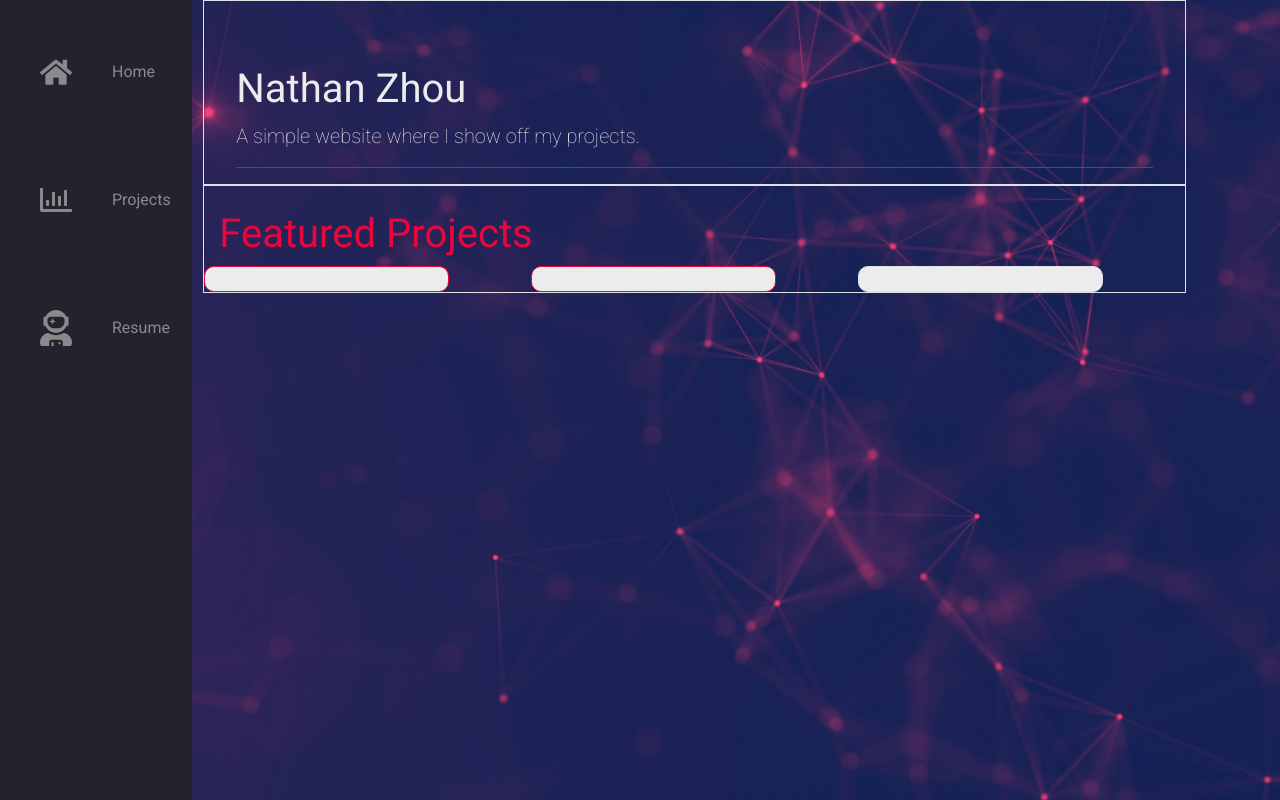
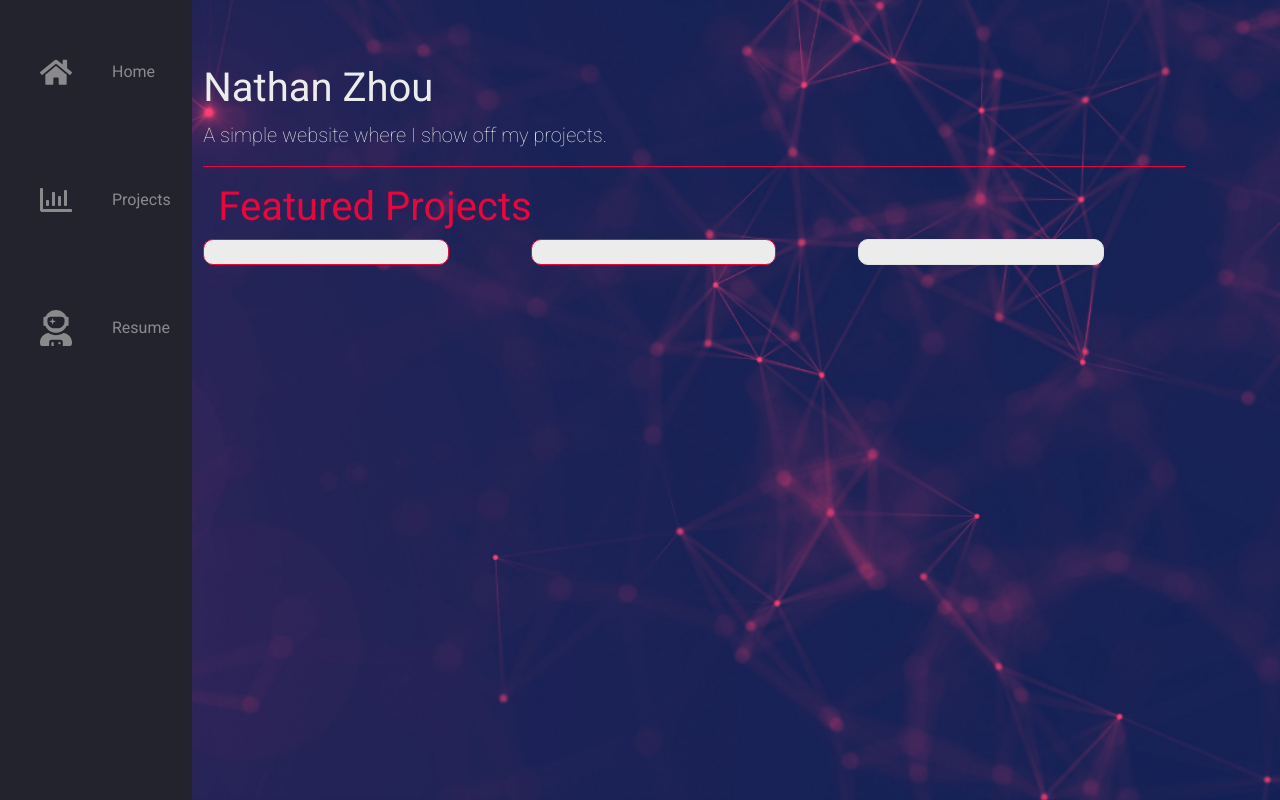
Before and after one commit to NatZhou99/NathanPRSite, a Flask app: page / in a window 1280 px wide. Run offline with Flask 2, Linux system fonts and the light colour scheme; some libraries are stand-ins or nearby versions.

Commit message:
fixing Home Page

```diff
--- a/PRsite/app/static/styles.css
+++ b/PRsite/app/static/styles.css
@@ -116,8 +116,9 @@ hr{
 
   .jumbo {
     text-align: Left;
-    margin-bottom: 0;
-    padding-bottom: 0;
+    margin: 0;
+    margin-top: 5vh;
+    padding: 0;
     border-radius: 0;
     background: none;
   }
--- a/PRsite/app/templates/base.html
+++ b/PRsite/app/templates/base.html
@@ -54,15 +54,8 @@
             <div class="col-sm-1"></div>
             <div class="col-sm-9">
                         <!-- Row: Header JUMBOTRON -->
-                <div class="row border">
-                    <div class="col jumbotron jumbo">
-                        <h1>Nathan Zhou</h1>
-                        <p class="lead">A simple website where I show off my projects.</p>
-                        <hr class="hrColour">
-                    </div>
-                </div>
-                <div class="row border">
-                    <div class="col topmargin">
+                <div class="row topmargin">
+                    <div class="col">
                         {% block content %}{% endblock %}
                     </div>
                 </div>
--- a/PRsite/app/templates/index.html
+++ b/PRsite/app/templates/index.html
@@ -1,6 +1,13 @@
 {% extends "base.html" %}
 
 {% block content %}
+    <div class="row">
+        <div class="col jumbotron jumbo">
+            <h1>Nathan Zhou</h1>
+            <p class="lead">A simple website where I show off my projects.</p>
+            <hr class="hrColour">
+        </div>
+    </div>
     <div class="row">
         <div class="col">
             <h1 class="secondaryHeading"> Featured Projects </h1>
```
